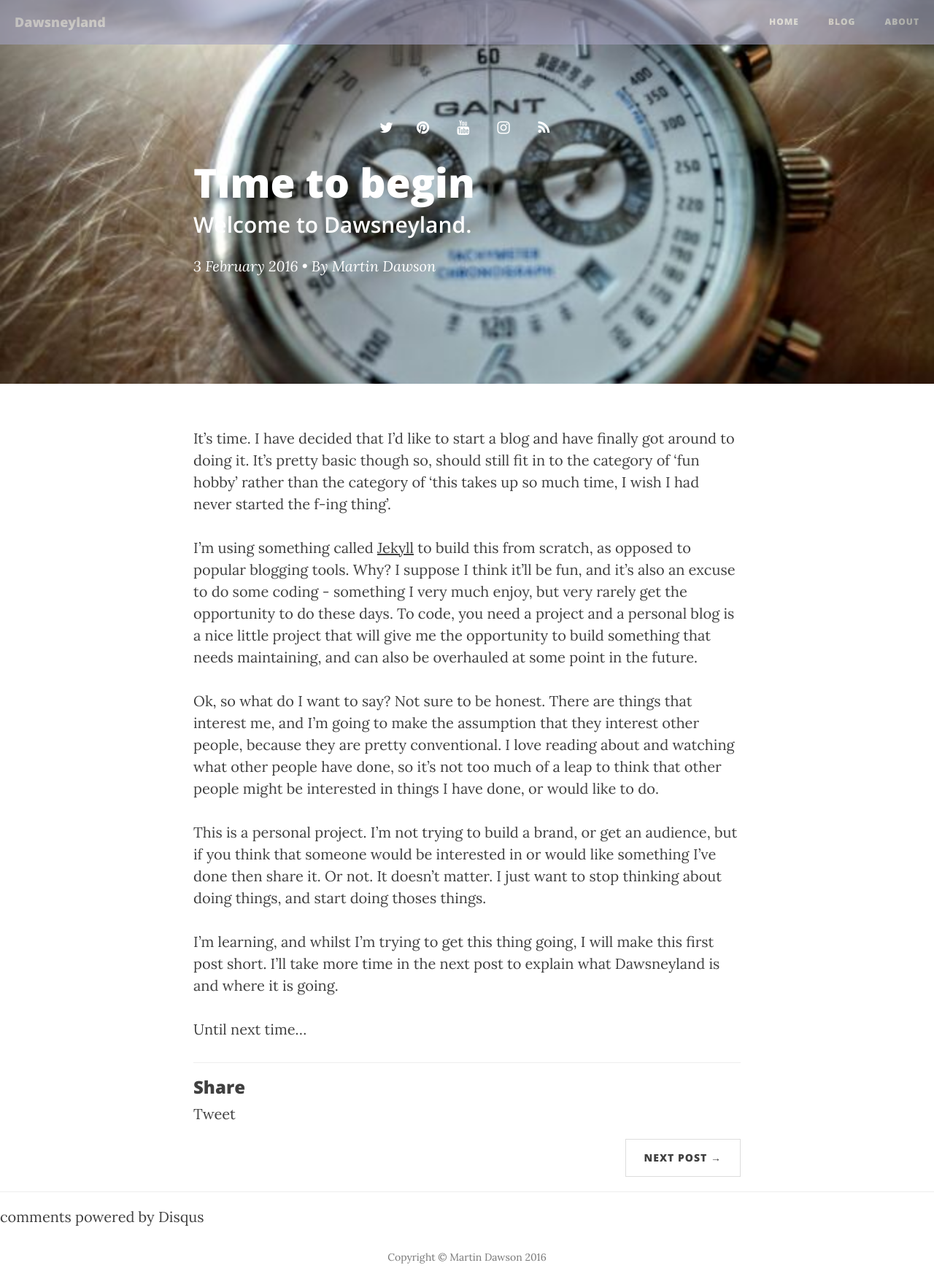
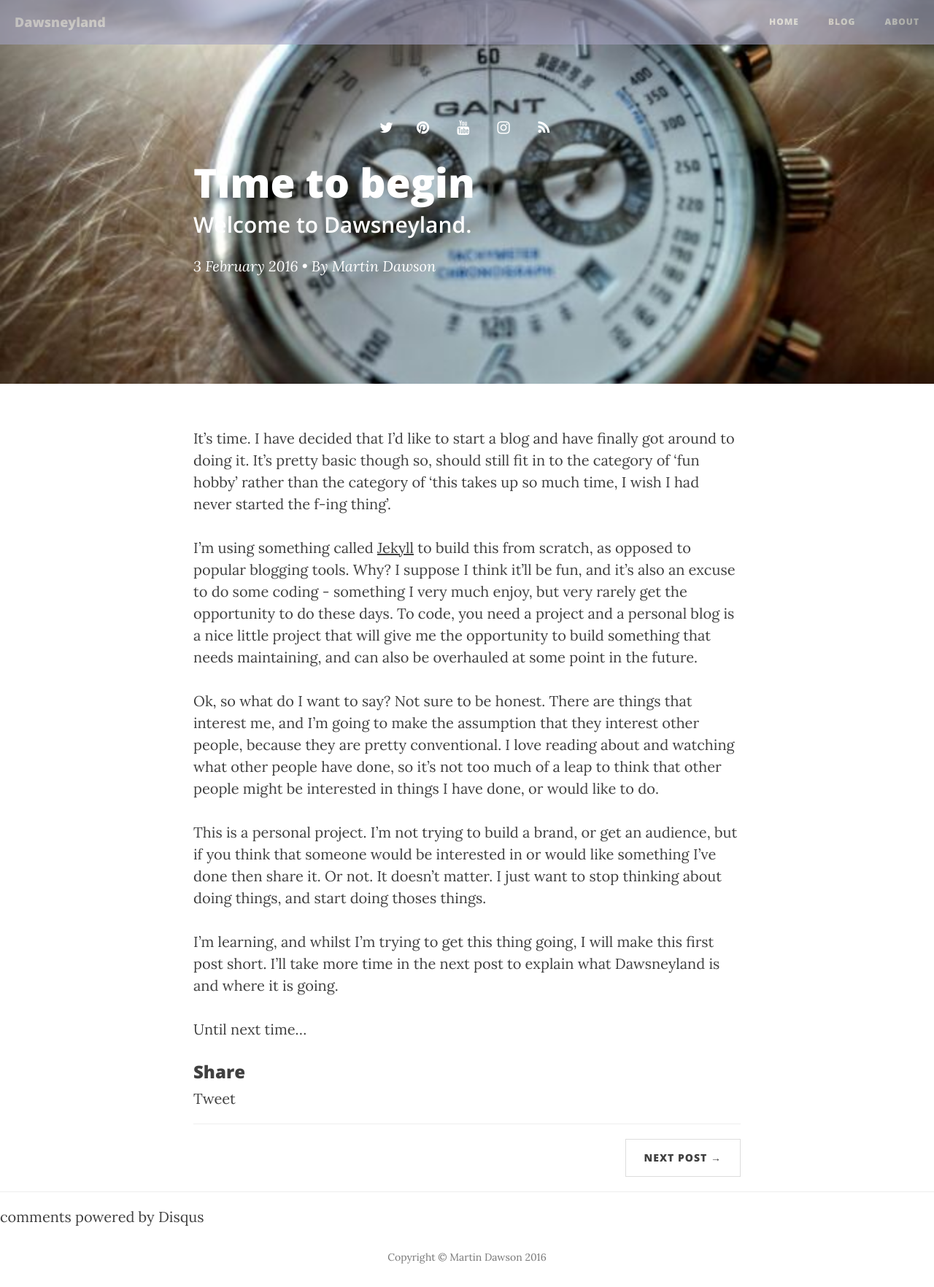
Before and after one commit to dawsneyland/formerdland, a Jekyll site: the page built from _posts/2016-02-03-time-to-begin.md, in a window 1280 px wide. Shown: the whole page at 73% size. Built offline with Jekyll 4.4.1, drawn with Linux system fonts in a browser that asks for light colours; nearby versions of some CDN libraries; comment, search, counter and statistics services are not loaded.

Commit message:
Update post.html

```diff
--- a/_layouts/post.html
+++ b/_layouts/post.html
@@ -26,11 +26,11 @@ layout: default
         <div class="row">
             <div class="col-lg-8 col-lg-offset-2 col-md-10 col-md-offset-1">
 		{{ content }}
-
-                <hr>
                 <h3>Share</h3>
                 <a href="https://twitter.com/share" class="twitter-share-button" data-via="dawsneyland" data-size="large">Tweet</a>
 <script>!function(d,s,id){var js,fjs=d.getElementsByTagName(s)[0],p=/^http:/.test(d.location)?'http':'https';if(!d.getElementById(id)){js=d.createElement(s);js.id=id;js.src=p+'://platform.twitter.com/widgets.js';fjs.parentNode.insertBefore(js,fjs);}}(document, 'script', 'twitter-wjs');</script>
+                <hr>
+
                 <ul class="pager">
                     {% if page.previous.url %}
                     <li class="previous">
```
